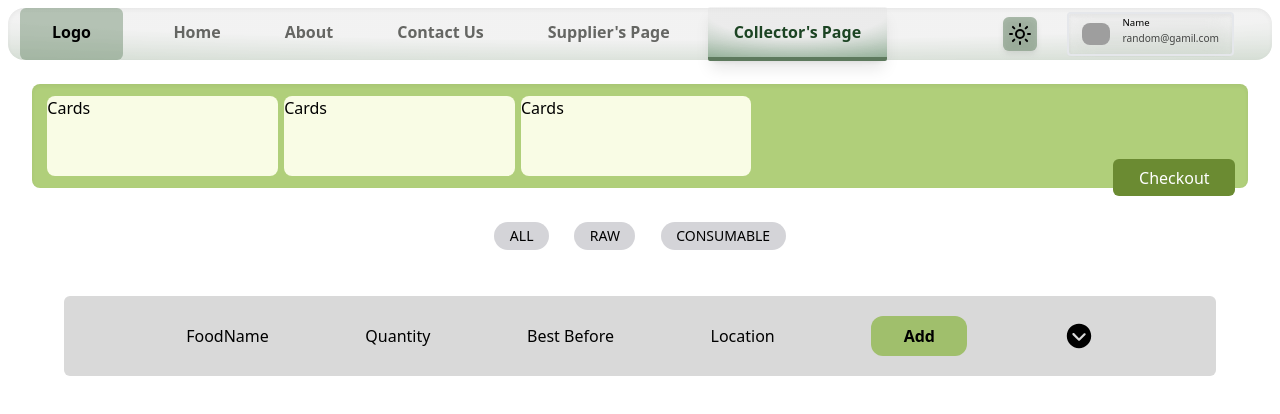
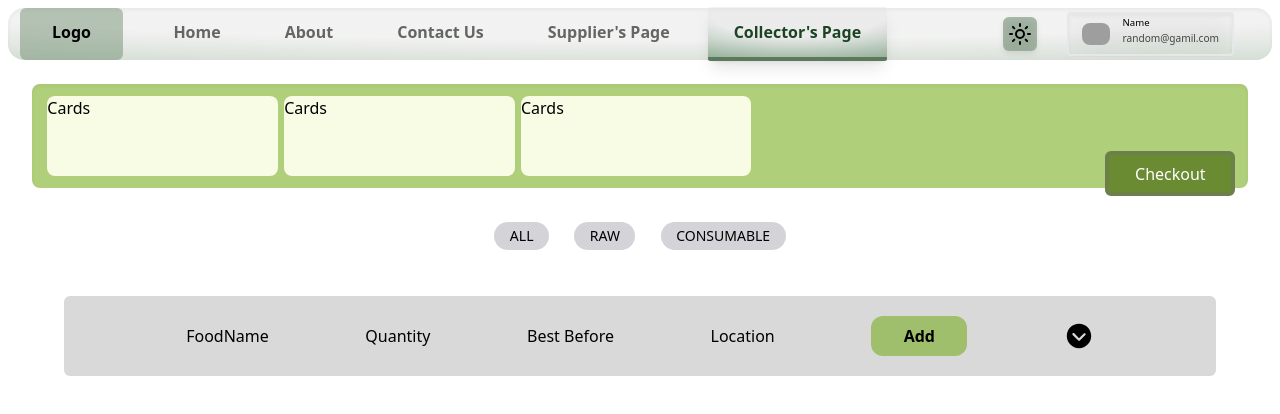
Before and after one commit to AvirupRay/reckon_5.0, a React (Vite) app in the folder ClientSide/: page /collector in a window 1280 px wide. Shown: the top 414 px of the page. Built offline with nearby package versions, Linux system fonts and the light colour scheme; grey boxes are pictures that could not be loaded.

Commit message:
checkout border added

```diff
--- a/ClientSide/src/Components/Collector/Collector.jsx
+++ b/ClientSide/src/Components/Collector/Collector.jsx
@@ -18,7 +18,7 @@ const Collector = () => {
                 Cards
               </div>
             </div>
-            <button className=" absolute bottom-[1.5vh] right-[3.5vw] bg-[#6b8b32] px-[2vw] py-[.8vh] rounded-md text-white font-medium">
+            <button className=" absolute bottom-[1.5vh] right-[3.5vw] bg-[#6b8b32] px-[2vw] py-[.8vh] rounded-md text-white font-medium border-4 border-[#6d804c]">
               Checkout
             </button>
           </div>
```
